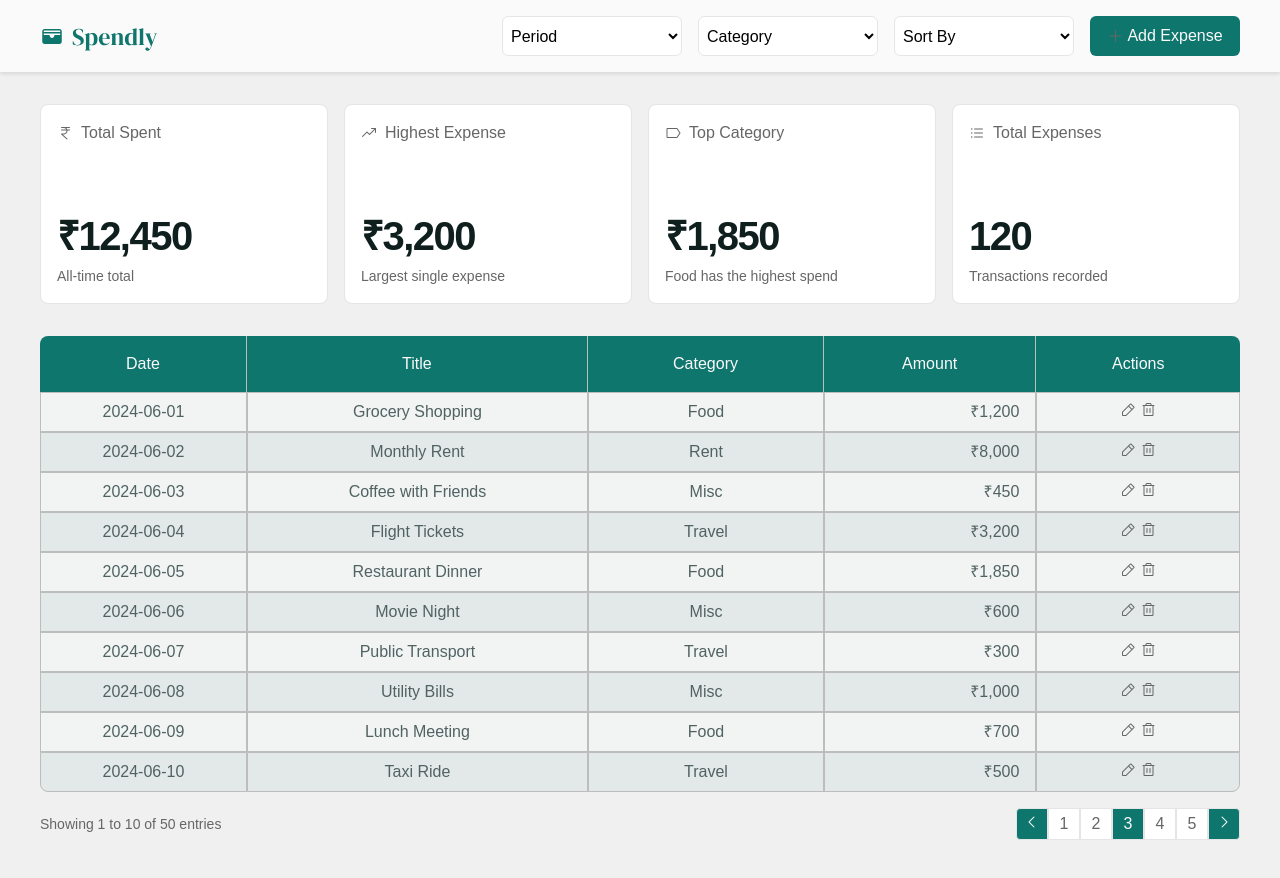
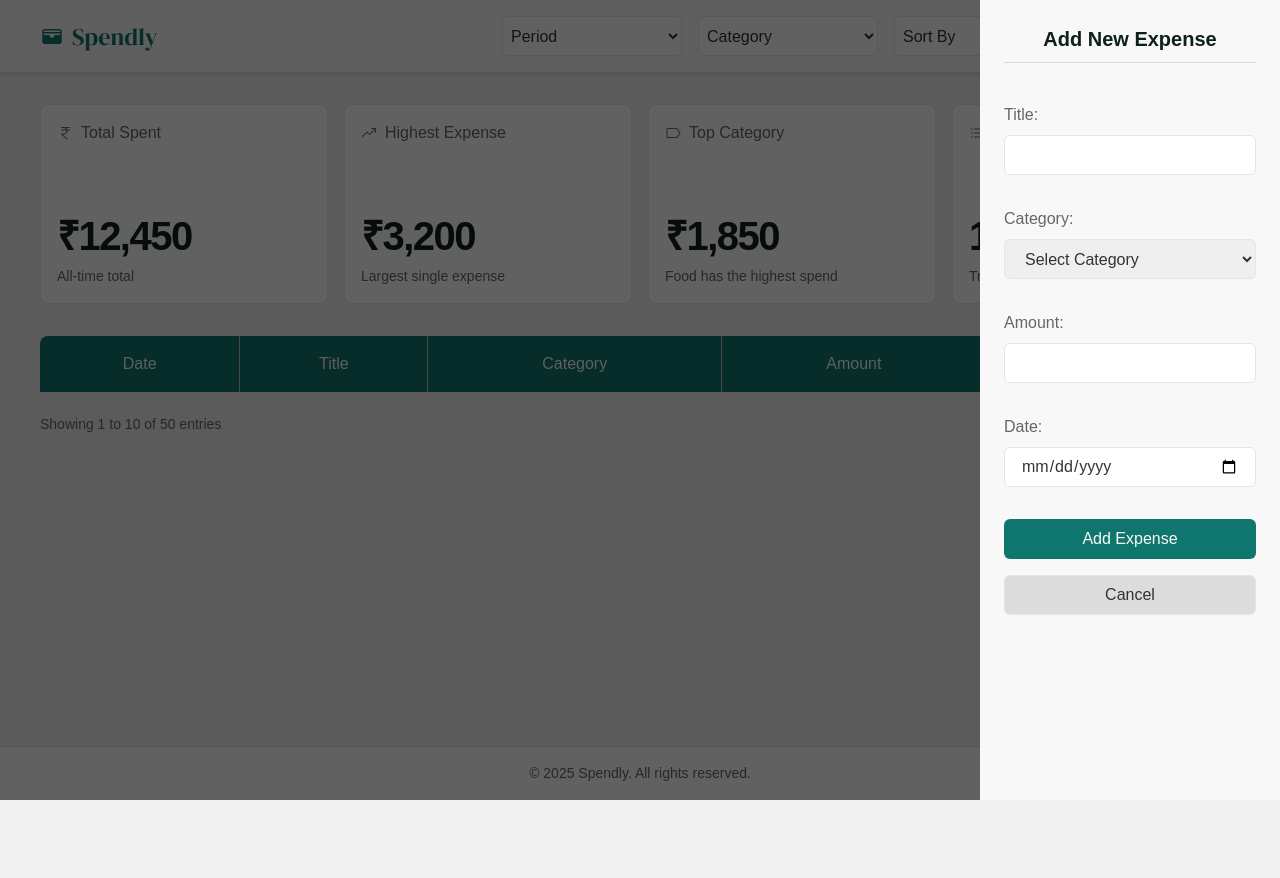
Before and after one commit to ganeshxdandu/spendly, a plain HTML site: page index.html in a window 1280 px wide. Both pictures are taken after a click on the button "Add Expense". Before the commit the page ends 840 px from the top, so only its background shows below. Drawn offline with nearby package versions, Linux system fonts and the light colour scheme; a web font is replaced by a local one.

Commit message:
Added Modal

```diff
--- a/css/main.css
+++ b/css/main.css
@@ -3,7 +3,13 @@
 }
 
 body{
+    background-color: black;
+}
+
+.main{
     background-color: var(--color-page-bg);
+    transition: all 0.3s ease;
+    min-height: 100vh;
 }
 
 .container{
@@ -75,6 +81,11 @@ option{
     font-size: 1rem;
 }
 
+.add-expense i{
+    font-size: 1.25rem;
+    color: #fafafa;
+}
+
 .cards{
     margin-top: 2rem;
     width: 100%;
@@ -134,6 +145,7 @@ option{
 
 .table{
     width: 100%;
+    min-height: 80vh;
 }
 
 .table .container{
@@ -261,9 +273,136 @@ table tbody tr:last-child td:last-child {
 .page-numbers .page-number:hover{
     background-color: var(--color-primary);
     color: #fafafa;
+    transition: all 0.5s ease;
 }
 
 .page-numbers .active{
     background-color: var(--color-primary);
     color: #fafafa;
 }
+
+.footer{
+    width: 100%;
+    background-color: var(--color-surface);
+    border-top: 0.5px solid var(--color-divider);
+    margin-top: 2rem;
+    padding: 1rem 0;
+    position: fixed;
+    left: 0;
+    bottom: 0;
+}
+
+.footer .container{
+    width: 100%;
+    display: flex;
+    align-items: center;
+    justify-content: center;
+}
+
+.footer .container p{
+    font-size: 0.875rem;
+    color: var(--color-text-body);
+    margin: 0;
+}
+
+.main{
+    position: relative;
+}
+
+.expense-container{
+    width: 100%;
+    height: 100%;
+    background-color: rgba(0, 0, 0, 0.582);
+    position: absolute;
+    top: 0;
+    right: 0;
+    z-index: 2001;
+}
+
+.add-expense-form{
+    width: 100%;
+    position: relative;
+}
+
+.overlay{
+    width: 100%;
+    height: 100%;
+    background-color: rgba(0, 0, 0, 0.621);
+    position: fixed;
+    top: 0;
+    left: 0;
+    z-index: 2001;
+    opacity: 0;
+    visibility: hidden;
+    transition: opacity 0.5s ease;
+}
+
+.add-expense-form .container{
+    background-color: #f8f8f8;
+    z-index: 10000;
+    width: 300px;
+    height: 100vh;
+    position: fixed;
+    top: 0;
+    right: -300px;
+    padding: 1.5rem;
+    transition: all ease 0.5s;
+}
+
+.add-expense-form .container h2{
+    font-size: 1.25rem;
+    font-weight: 700;
+    color: var(--color-text-heading);
+    padding-bottom: 0.5rem;
+    border-bottom: 0.5px solid var(--color-divider);
+    text-align: center;
+    margin-bottom: 2.5rem;
+}
+
+.form-sections{
+    display: flex;
+    flex-direction: column;
+    margin-bottom: 2rem;
+    gap: 0.5rem;
+}
+
+.form-sections input, select{
+    height: 40px;
+    border-radius: 6px;
+    padding: 0.25rem 1rem;
+    outline: none;
+    border: 1px solid var(--color-card-border);
+    color: #333;
+}
+
+.form-sections label{
+    font-size: 1rem;
+    color: var(--color-text-body);
+}
+
+.submit-expense{
+    height: 40px;
+    background-color: var(--color-primary);
+    color: #fafafa;
+    border-radius: 6px;
+    font-weight: 500;
+    margin-bottom: .5rem;
+    transition: all ease 0.25s;
+}
+
+.submit-expense:hover{
+    background-color: #14a89c;
+}
+
+.cancel-expense{
+    height: 40px;
+    border-radius: 6px;
+    border: 0.5px solid var(--color-card-border);
+    background-color: #dcdcdc;
+    color: #333;
+    transition: all ease 0.5s;
+}
+
+.cancel-expense:hover{
+    background-color: #bcbcbc;
+}
--- a/index.html
+++ b/index.html
@@ -34,7 +34,7 @@
                         <option value="custom">Custom Range</option>
                     </select>
 
-                    <select class="filter" name="category" id="category">
+                    <select class="filter" name="category" id="categoryFilter">
                         <option value="all-category" disabled selected hidden>Category</option>
                         <option value="food">Food</option>
                         <option value="travel">Travel</option>
@@ -119,7 +119,7 @@
                     </tr>
                     </thead>
                     <tbody>
-                    <tr>
+                        <!-- <tr>
                             <td>2024-06-01</td>
                             <td>Grocery Shopping</td>
                             <td>Food</td>
@@ -218,7 +218,7 @@
                                 <i class="ph ph-pencil-simple"></i>
                                 <i class="ph ph-trash"></i>
                             </td>
-                    </tr>
+                        </tr> -->
                     </tbody>
                 </table>
                 <div class="pagination">
@@ -237,6 +237,53 @@
                 </div>
             </div>
         </div>
+
+        <div class="footer">
+            <div class="container">
+                <p>&copy; 2025 Spendly. All rights reserved.</p>
             </div>
+        </div>
+    </div>
+
+    <div class="add-expense-form">
+            <div class="overlay"></div>
+            <div class="container">
+                <h2>Add New Expense</h2>
+                <form id="expense-form">
+                    <div class="title-field form-sections">
+                        <label for="title">Title:</label>
+                        <input type="text" id="title" name="title" required>
+                    </div>
+
+                    <div class="category-field form-sections">
+                        <label for="category">Category:</label>
+                        <select id="category" name="category" required>
+                            <option value="" disabled selected hidden>Select Category</option>
+                            <option value="food">Food</option>
+                            <option value="travel">Travel</option>
+                            <option value="rent">Rent</option>
+                            <option value="misc">Misc</option>
+                        </select>
+                    </div>
+
+                    <div class="amount-field form-sections">
+                        <label for="amount">Amount:</label>
+                        <input type="number" id="amount" name="amount" required>
+                    </div>
+
+                    <div class="date-field form-sections">
+                        <label for="date">Date:</label>
+                        <input type="date" id="date" name="date" required>
+                    </div>
+
+                    <div class="form-actions form-sections">
+                        <button class="submit-expense">Add Expense</button>
+                        <button type="button" class="cancel-expense">Cancel</button>
+                    </div>
+                </form>
+            </div>
+    </div>
+
+    <script src="js/main.js"></script>
 </body>
 </html>
--- a/js/main.js
+++ b/js/main.js
@@ -0,0 +1,30 @@
+var addExpenseBtn = document.querySelector(".add-expense");
+var overlay = document.querySelector(".overlay");
+var addExpenseForm = document.querySelector(".add-expense-form .container");
+var cancelExpenseBtn = document.querySelector('.cancel-expense');
+var submitExpenseBtn = document.querySelector('.submit-expense');
+
+function openModal() {
+    overlay.style.opacity = '1';
+    overlay.style.visibility = 'visible';
+    addExpenseForm.style.right = '0px';
+}
+
+function closeModal() {
+    overlay.style.opacity = '0';
+    overlay.style.visibility = 'hidden';
+    addExpenseForm.style.right = '-300px';
+}
+
+addExpenseBtn.addEventListener('click', (evt) => {
+    openModal(evt);
+});
+
+overlay.addEventListener('click', (evt) => {
+    evt.stopPropagation();
+    closeModal(evt);
+});
+
+cancelExpenseBtn.addEventListener('click', (evt) => {
+    closeModal(evt);
+})
```
Lines whose indentation alone changed are shown as unchanged.
